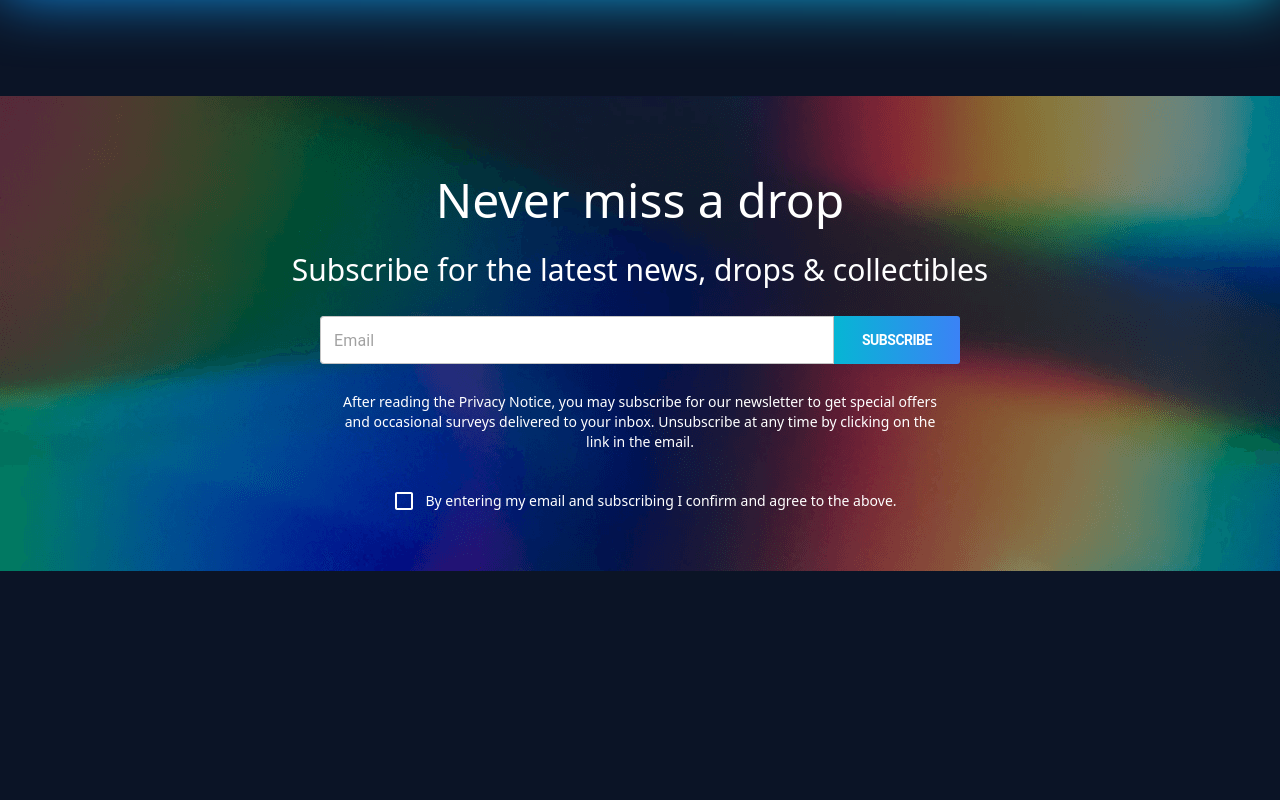
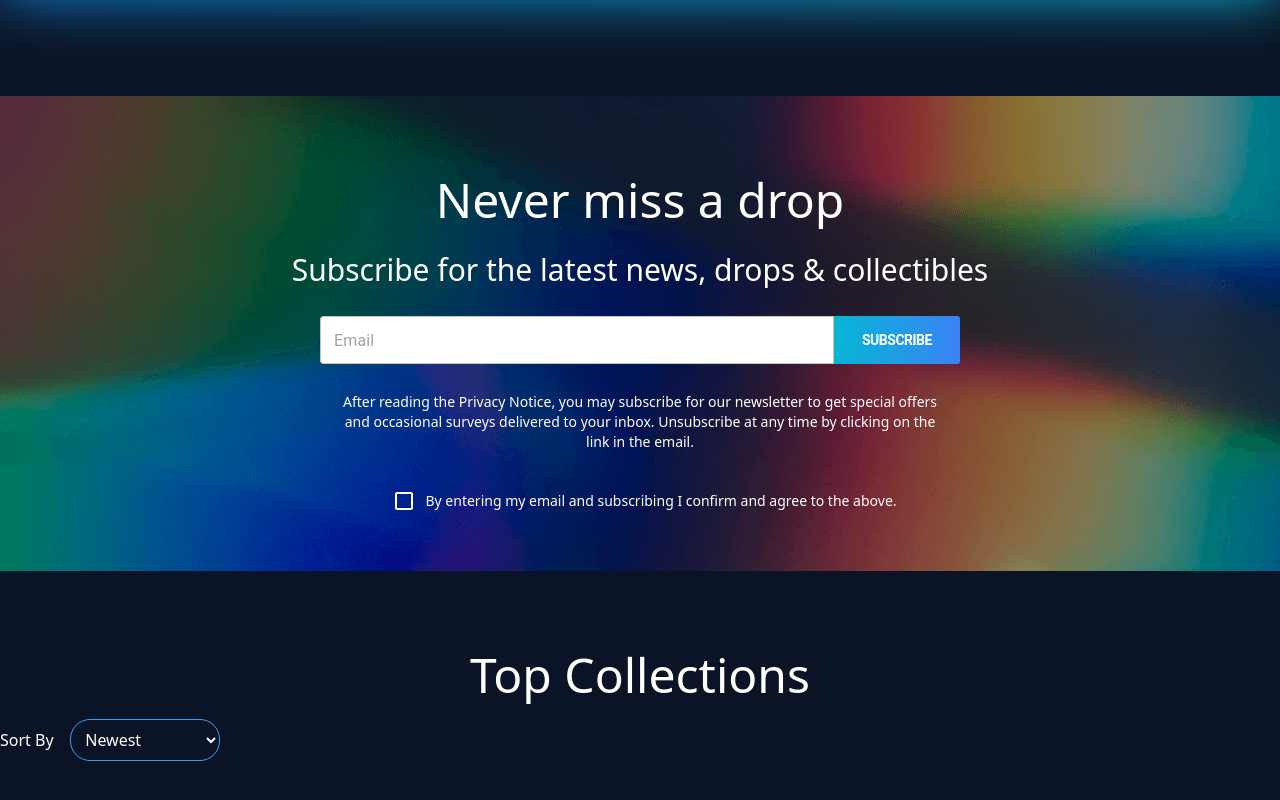
Before and after one commit to shahbazpro2/crypto, a Next.js app: page / in a window 1280 px wide. Shown: the part 708-1508 px from the top of the page. Before the commit the page ends 1279 px from the top, so only its background shows below. Built offline with nearby package versions, Linux system fonts and the light colour scheme.

Commit message:
Add select

```diff
--- a/components/pages/home/Subscription.jsx
+++ b/components/pages/home/Subscription.jsx
@@ -5,7 +5,7 @@ const Subscription = () => {
     return (
         <div className='h-[475px] bg-subscribe-bg mt-16 bg-cover py-10'>
             <div className="Container text-center space-y-7 font-medium">
-                <div className="text-5xl">Never miss a drop</div>
+                <div className="heading">Never miss a drop</div>
                 <div className="text-3xl">Subscribe for the latest news, drops & collectibles</div>
                 <div className="w-[40rem] m-auto space-y-7">
                     <div className="flex">
--- /dev/null
+++ b/components/pages/home/TopCollections.jsx
@@ -0,0 +1,20 @@
+import React from 'react'
+
+const TopCollections = () => {
+    return (
+        <div className='py-10'>
+            <div className="heading text-center">Top Collections</div>
+            <div className="mt-5 flex items-center">
+                Sort By&nbsp;&nbsp;&nbsp;&nbsp;
+                <select>
+                    <option>Newest</option>
+                    <option>Oldest</option>
+                </select>
+
+
+            </div>
+        </div>
+    )
+}
+
+export default TopCollections
--- a/components/pages/home/index.jsx
+++ b/components/pages/home/index.jsx
@@ -1,13 +1,14 @@
 import React from 'react'
 import EventSwiper from './EventSwiper'
 import Subscription from './Subscription'
+import TopCollections from './TopCollections'
 
 const Home = () => {
     return (
         <>
             <div className="Container">
                 <div className="text-center font-bold">
-                    <div className="text-5xl">
+                    <div className="heading">
                         Buy, sell, and showcase NFTs
                     </div>
                     <div className="text-xl mt-5">from leading creators and brands</div>
@@ -15,6 +16,9 @@ const Home = () => {
                 <EventSwiper />
             </div>
             <Subscription />
+            <div className="Container">
+                <TopCollections />
+            </div>
         </>
     )
 }
--- a/styles/globals.css
+++ b/styles/globals.css
@@ -6,7 +6,9 @@ body {
   @apply bg-primary;
   color: white;
 }
-
+.heading {
+  @apply text-5xl font-medium;
+}
 .primary-gradient {
   @apply bg-gradient-to-r from-cyan-500 to-blue-500;
 }
@@ -67,3 +69,17 @@ body {
   height: 100%;
   object-fit: cover;
 }
+
+select {
+  width: 150px;
+  height: 42px;
+  border-radius: 20px;
+  background: transparent;
+  border: 2px solid white;
+  padding: 0px 10px;
+  @apply border border-secondary;
+}
+
+option {
+  color: black;
+}
```
